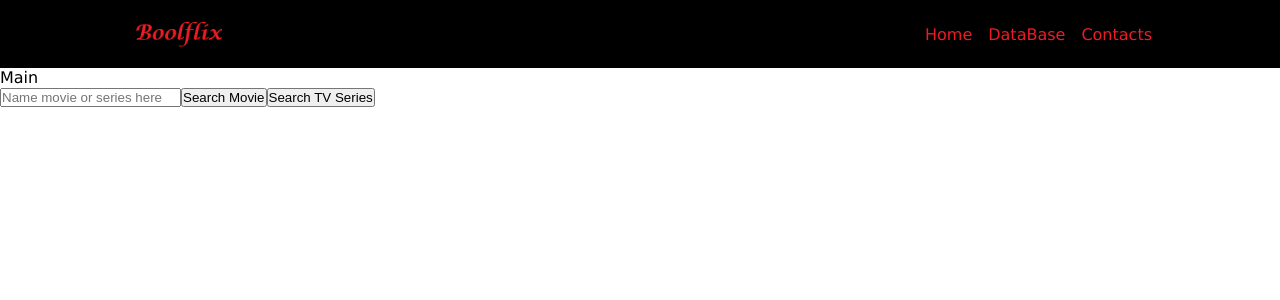
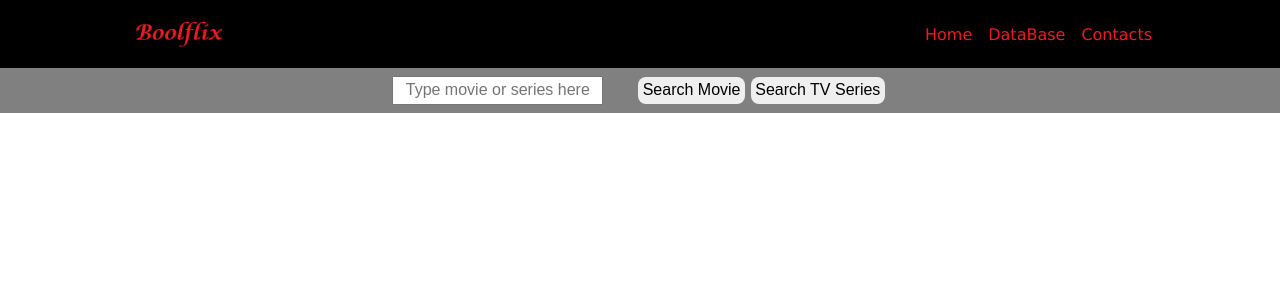
Before and after one commit to danieledisco/vite-boolflix_old, a Vue app: page / in a window 1280 px wide. Shown: the top 300 px of the page. Built offline with nearby package versions, Linux system fonts and the light colour scheme.

Commit message:
Step 4 - Refactoring, Add FilterData components

```diff
--- a/index.html
+++ b/index.html
@@ -1,13 +1,17 @@
 <!doctype html>
 <html lang="en">
+
 <head>
   <meta charset="UTF-8" />
   <link rel="icon" type="image/svg+xml" href="/vite.svg" />
   <meta name="viewport" content="width=device-width, initial-scale=1.0" />
-    <title>Vite + Vue</title>
+  <title>vite-boolflix</title>
+  <link rel="shortcut icon" href="/favicon.ico" type="image/x-icon">
 </head>
+
 <body>
   <div id="app"></div>
   <script type="module" src="/src/main.js"></script>
 </body>
+
 </html>
--- a/src/App.vue
+++ b/src/App.vue
@@ -1,6 +1,5 @@
 <script>
 import AppHeader from './components/AppHeader.vue';
-import SearchMovieTV from './components/SearchMovieTV.vue';
 import AppMain from './components/AppMain.vue';
 import { state } from './state.js';
 export default {
@@ -10,14 +9,13 @@ export default {
       state
     };
   },
-  components: { SearchMovieTV, AppHeader, AppMain }
+  components: { AppHeader, AppMain }
 }
 </script>
 
 <template>
   <AppHeader></AppHeader>
   <AppMain></AppMain>
-  <SearchMovieTV></SearchMovieTV>
 </template>
 
 <style scoped></style>
--- a/src/components/AppMain.vue
+++ b/src/components/AppMain.vue
@@ -1,13 +1,21 @@
 <script>
+import FilterData from './FilterData.vue';
+
+
 export default {
     name: 'AppMain',
+    components: { FilterData }
 }
 </script>
 
 <template>
-    <div>
-        Main
-    </div>
+    <main>
+        <FilterData></FilterData>
+    </main>
 </template>
 
-<style scoped></style>
+<style scoped>
+main {
+    background-color: var(--bflix-gray);
+}
+</style>
--- /dev/null
+++ b/src/components/FilterData.vue
@@ -0,0 +1,76 @@
+<script>
+import { state } from '../state.js';
+export default {
+    name: 'FilterData',
+    data() {
+        return {
+            state
+        }
+    },
+    methods: {
+        getMovie() {
+            state.out_tv = [];
+            let url;
+            state.movie_tv = 0;
+            url = `${state.base_api_url}movie?api_key=${state.api_key}&query=${state.stringSearch}`
+            console.log('SearchMivieTV url = ' + url);
+            state.getMovieTV(url)
+        },
+        getTV() {
+            state.out_movie = [];
+            let url;
+            state.movie_tv = 1;
+            url = `${state.base_api_url}tv?api_key=${state.api_key}&query=${state.stringSearch}`
+            state.getMovieTV(url)
+            console.log('SearchMivieTV url = ' + url);
+        },
+    }
+}
+</script>
+
+<template>
+    <div class="container">
+        <input name="searchText" type="text" placeholder="Type movie or series here" v-model="state.stringSearch">
+        <div class="buttonContainer">
+            <button @click="getMovie()">Search Movie</button>
+            <button @click="getTV()">Search TV Series</button>
+        </div>
+    </div>
+</template>
+
+<style scoped>
+.container {
+    display: flex;
+    gap: 2rem;
+    justify-content: center;
+    align-items: center;
+    padding: 0.5rem 0;
+
+    &>input {
+        font-size: 1rem;
+        padding: 0.2rem 0;
+        text-align: center;
+    }
+
+    &>.buttonContainer {
+        display: flex;
+        text-align: center;
+
+        & button {
+            font-size: 1rem;
+            padding: 0.2rem 0.2rem;
+            margin: 0 0.2rem;
+            border-radius: 0.5rem;
+            color: var(--bflix-dark);
+            border: 1px solid transparent;
+        }
+
+        & button:hover {
+            color: var(--bflix-logo);
+            border: 1px solid var(--bflix-logo);
+        }
+
+
+    }
+}
+</style>
--- a/src/components/SearchMovieTV.vue
+++ b/src/components/SearchMovieTV.vue
@@ -9,22 +9,7 @@ export default {
     },
 
     methods: {
-        getMovie() {
-            state.out_tv = [];
-            let url;
-            state.movie_tv = 0;
-            url = `${state.base_api_url}movie?api_key=${state.api_key}&query=${state.stringSearch}`
-            console.log('SearchMivieTV url = ' + url);
-            state.getMovieTV(url)
-        },
-        getTV() {
-            state.out_movie = [];
-            let url;
-            state.movie_tv = 1;
-            url = `${state.base_api_url}tv?api_key=${state.api_key}&query=${state.stringSearch}`
-            state.getMovieTV(url)
-            console.log('SearchMivieTV url = ' + url);
-        },
+
         makeFlags(input) {
             let lc = input.toLowerCase();
             let out;
@@ -63,11 +48,6 @@ export default {
 </script>
 
 <template>
-    <input name="searchText" type="text" placeholder="Name movie or series here" v-model="state.stringSearch">
-    <button @click="getMovie()">Search Movie</button>
-
-    <button @click="getTV()">Search TV Series</button>
-
     <ul v-for="movie in state.out_movie">
         <li>Title : {{ movie.title }}</li>
         <li>Original title : {{ movie.original_title }}</li>
```
Also changed, not shown: 1 other file (tests, documents, lock files or other folders). Lines whose indentation alone changed are shown as unchanged.
